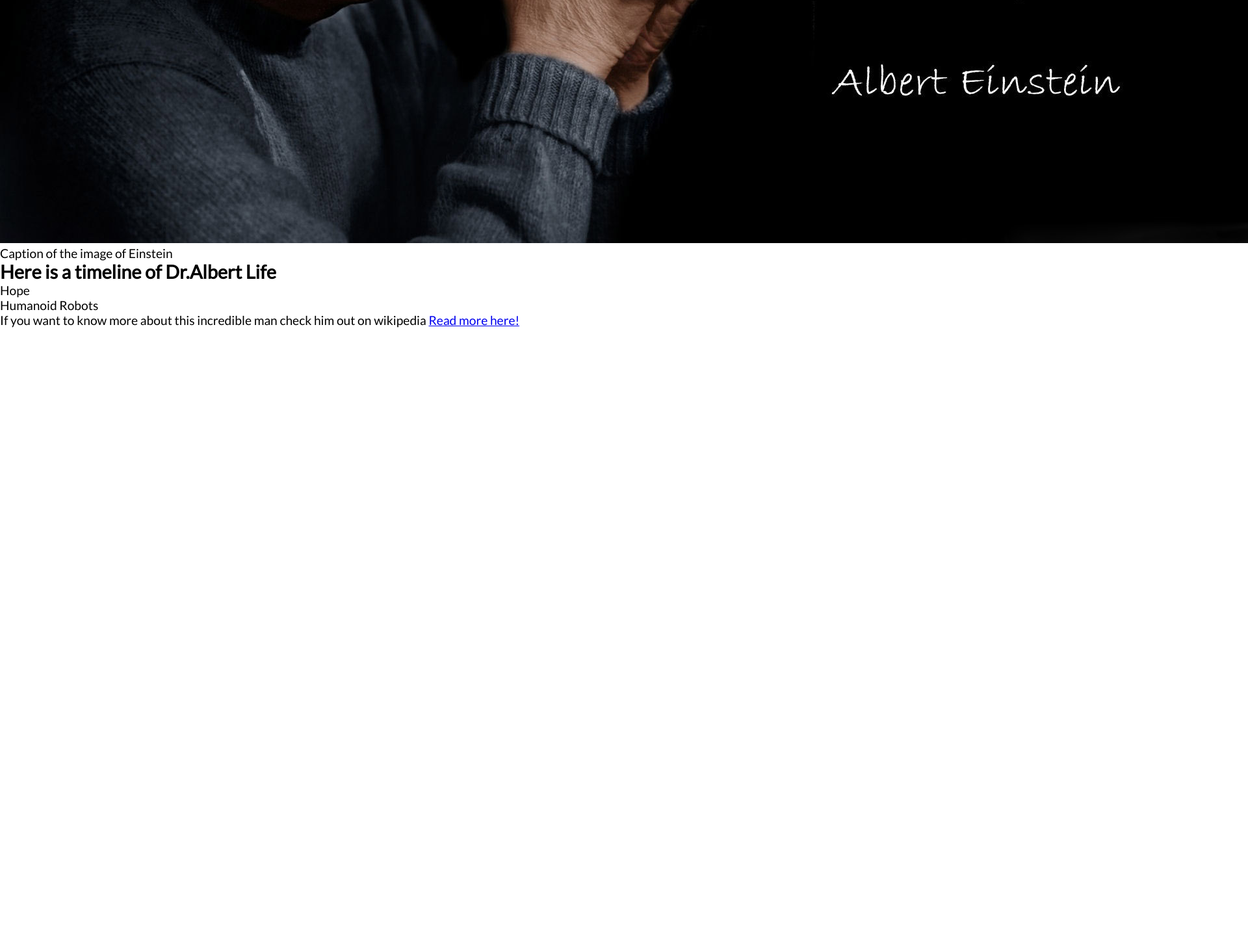
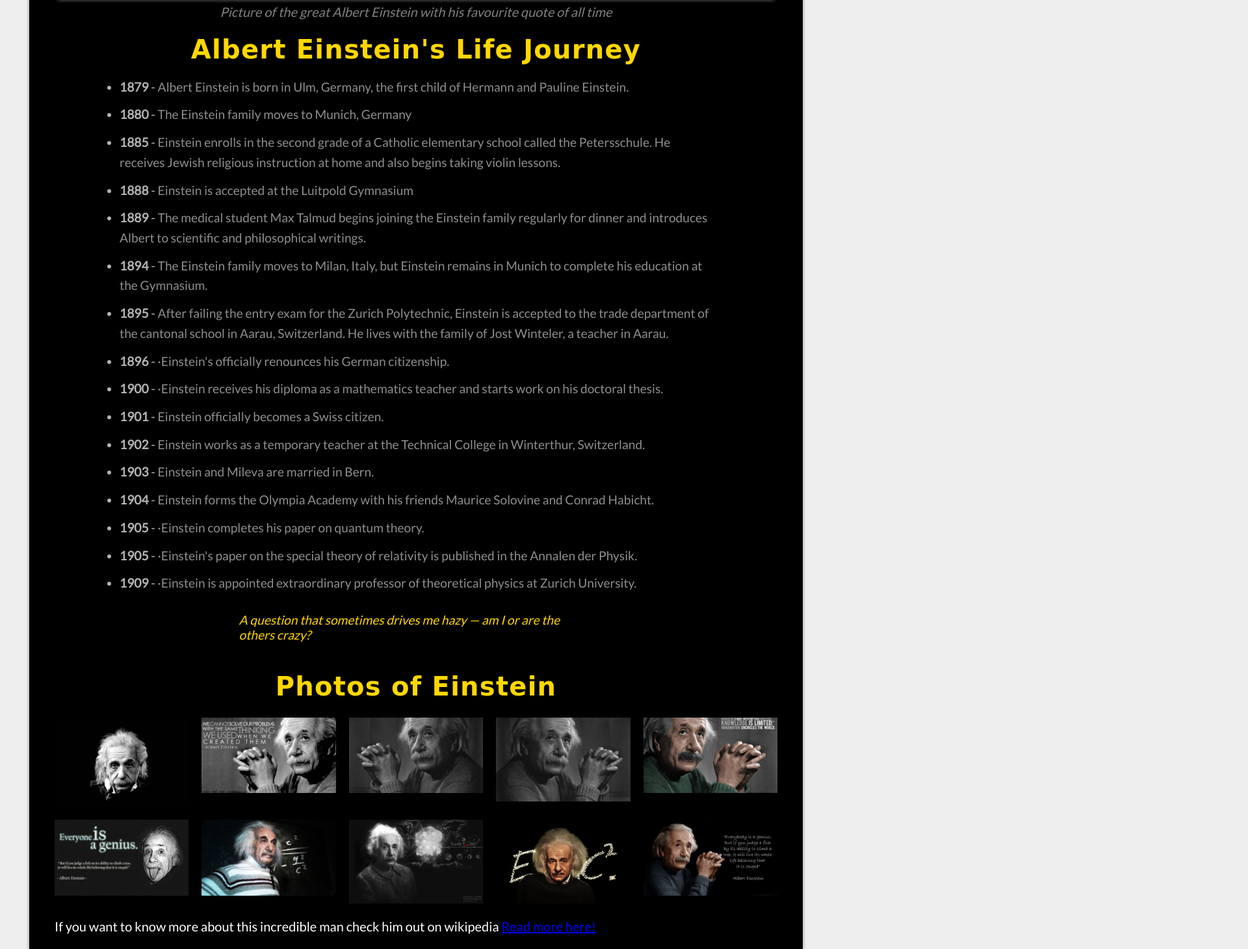
Before and after one commit to danielkpodo/tribute, a plain HTML site: page index.html in a window 1280 px wide. Shown: the part 775-2235 px from the top of the page at 65% size, 1920 px wide, since content can reach past the window. Before the commit the page ends 1279 px from the top, so only its background shows below. Drawn offline with Linux system fonts and the light colour scheme; a web font is replaced by a local one.

Commit message:
added gallery to page

```diff
--- a/index.html
+++ b/index.html
@@ -15,20 +15,72 @@
     <div id="main">
         <header id="header">
             <h1 id="title">Albert Einstein</h1>
-            <p>A man with super intelligence like no other</p>
+            <p>The man with the genius brain</p>
         </header>
         <div id="img-div">
             <img src="./images/einstein.jpg" alt="Albert Einstein" id="image">
-            <p id="img-caption">Caption of the image of Einstein</p>
+            <p id="img-caption">Picture of the great Albert Einstein with his favourite quote of all time </p>
         </div>
         <section id="tribute-info">
-            <h2>Here is a timeline of Dr.Albert Life</h2>
-            <dl>
-                <dt>Hope</dt>
-                <dd>Humanoid Robots</dd>
-            </dl>
+            <h2>Albert Einstein's Life Journey</h2>
+            <ul id="life">
+                <li><strong>1879</strong> - <span id="life-item">Albert Einstein is born in Ulm, Germany, the
+                        first child of Hermann and Pauline Einstein.</span></li>
+                <li><strong>1880</strong> - <span id="life-item">The Einstein family moves to Munich,
+                        Germany</span></li>
+                <li><strong>1885</strong> - <span id="life-item">Einstein enrolls in the second grade of a Catholic
+                        elementary school called the Petersschule. He receives Jewish
+                        religious instruction at home and also begins taking violin lessons.</span>
+                </li>
+                <li><strong>1888</strong> - <span id="life-item">Einstein is accepted at the Luitpold Gymnasium</span>
+                </li>
+                <li><strong>1889</strong> - <span id="life-item">The medical student Max Talmud begins joining the
+                        Einstein family regularly for dinner and introduces Albert to
+                        scientific and philosophical writings.</span></li>
+                <li><strong>1894</strong> - <span id="life-item">The Einstein family moves to Milan, Italy, but Einstein
+                        remains in Munich to complete his education at the Gymnasium.</span></li>
+                <li><strong>1895</strong> - <span id="life-item">After failing the entry exam for the Zurich
+                        Polytechnic, Einstein is accepted to the trade department of the cantonal
+                        school in Aarau, Switzerland. He lives with the family of Jost Winteler, a teacher in Aarau.
+                    </span></li>
+                <li><strong>1896</strong> - <span id="life-item">·Einstein's officially renounces his German
+                        citizenship.</span></li>
+                <li><strong>1900</strong> - <span id="life-item">·Einstein receives his diploma as a mathematics teacher
+                        and starts work on his doctoral thesis.</span></li>
+                <li><strong>1901</strong> - <span id="life-item">Einstein officially becomes a Swiss citizen.</span>
+                </li>
+                <li><strong>1902</strong> - <span id="life-item">Einstein works as a temporary teacher at the Technical
+                        College in Winterthur, Switzerland.</span></li>
+                <li><strong>1903</strong> - <span id="life-item">Einstein and Mileva are married in Bern.</span></li>
+                <li><strong>1904</strong> - <span id="life-item">Einstein forms the Olympia Academy with his friends
+                        Maurice Solovine and Conrad Habicht.</span></li>
+                <li><strong>1905</strong> - <span id="life-item">·Einstein completes his paper on quantum theory.</span>
+                </li>
+                <li><strong>1905</strong> - <span id="life-item">·Einstein's paper on the special theory of relativity
+                        is published in the Annalen der Physik.</span></li>
+                <li><strong>1909</strong> - <span id="life-item">·Einstein is appointed extraordinary professor of
+                        theoretical physics at Zurich University.</span></li>
+                <blockquote cite="https://www.goalcast.com/2017/03/29/top-30-most-inspiring-albert-einstein-quotes/">
+                    A question that sometimes drives me hazy — am I or are the others crazy?
+                </blockquote>
+            </ul>
         </section>
-        <footer>
+        <section id="gallery">
+            <h2>Photos of Einstein</h2>
+            <div class="photos">
+                <img src="./images/1.jpg" />
+                <img src="./images/2.jpg" />
+                <img src="./images/3.jpg" />
+                <img src="./images/5.jpg" />
+                <img src="./images/6.jpg" />
+                <img src="./images/7.jpg" />
+                <img src="./images/8.jpg" />
+                <img src="./images/9.jpg" />
+                <img src="./images/10.jpg" />
+                <img src="./images/einstein.jpg" />
+            </div>
+        </section>
+        <footer id="footer">
             <p>If you want to know more about this incredible man check him out on wikipedia
                 <a href="#" id="tribute-link" target="_blank">Read more here!</a>
             </p>
--- a/main.css
+++ b/main.css
@@ -4,12 +4,14 @@
 }
 
 :root {
-  --primary: #ddd;
+  --primary: #fff;
   --dark: #333;
   --light: #fff;
   --shadow: 0 1px 5px rgba(104, 104, 104, 0.8);
   --heading-font: "Patua One", cursive;
   --body-font: "Lato", sans-serif;
+  --nice-color: #66fcf1 + #116466;
+  --gold: #ffd700;
 }
 
 html {
@@ -17,6 +19,130 @@ html {
 }
 
 body {
-  font-size: 120%;
+  font-size: 100%;
   font-family: var(--body-font);
+  background: #eee;
+  color: var(--primary);
 }
+
+p {
+  font-size: 1.25rem;
+  line-height: 1.5;
+}
+
+h1,
+h2 {
+  font-family: var(--heading-font);
+  letter-spacing: 1.25px;
+  color: var(--gold);
+}
+
+h1 + p {
+  font-size: 1.5rem;
+  opacity: 0.7;
+}
+
+#main {
+  padding: 1.2em;
+  width: 90%;
+  margin: 0 auto;
+  background: #000;
+  box-shadow: var(--shadow);
+  display: grid;
+  grid-gap: 20px;
+  grid-template-areas:
+    ".... header ...."
+    "..... hero  ....."
+    ".....tribute ....."
+    ".....gallery......"
+    "..... footer ......";
+}
+
+#header {
+  grid-area: header;
+  text-align: center;
+}
+
+#title {
+  font-size: 4rem;
+}
+
+#img-div {
+  grid-area: hero;
+}
+
+#img-div img {
+  max-width: 100%;
+  margin: 0 auto;
+  box-shadow: var(--shadow);
+  border-radius: 0.625em;
+}
+
+#img-caption {
+  text-align: center;
+  font-style: italic;
+  opacity: 0.5;
+}
+
+#tribute-info {
+  grid-area: tribute;
+  margin: 0 auto;
+}
+
+#tribute-info h2 {
+  font-size: 2.5rem;
+  text-align: center;
+}
+
+#life {
+  margin: 20px 100px 0;
+}
+
+#life li {
+  font-size: 1.2rem;
+  opacity: 0.7;
+  line-height: 1.6;
+  margin-bottom: 0.625em;
+}
+
+#life li strong {
+  opacity: 1;
+}
+
+#life-item {
+  opacity: 0.8;
+}
+
+blockquote {
+  font-style: italic;
+  max-width: 545px;
+  margin: 0 auto 50px auto;
+  text-align: left;
+  font-size: 1.2rem;
+  margin-top: 1.5em;
+  color: var(--gold);
+}
+
+#gallery {
+  grid-area: gallery;
+  margin: 0 auto;
+}
+
+#gallery h2 {
+  margin-top: -0.625em;
+  font-size: 2.5rem;
+  text-align: center;
+  margin-bottom: 0.625em;
+}
+.photos {
+  display: grid;
+  grid-gap: 20px;
+  grid-template-columns: repeat(auto-fit, minmax(200px, 1fr));
+}
+.photos img {
+  max-width: 100%;
+}
+
+#footer {
+  grid-area: footer;
+}
```
Also changed, not shown: images/1.jpg (added), images/10.jpg (added), images/11.jpg (added), images/2.jpg (added), images/3.jpg (added), images/5.jpg (added), images/6.jpg (added), images/7.jpg (added), images/8.jpg (added), images/9.jpg (added).
